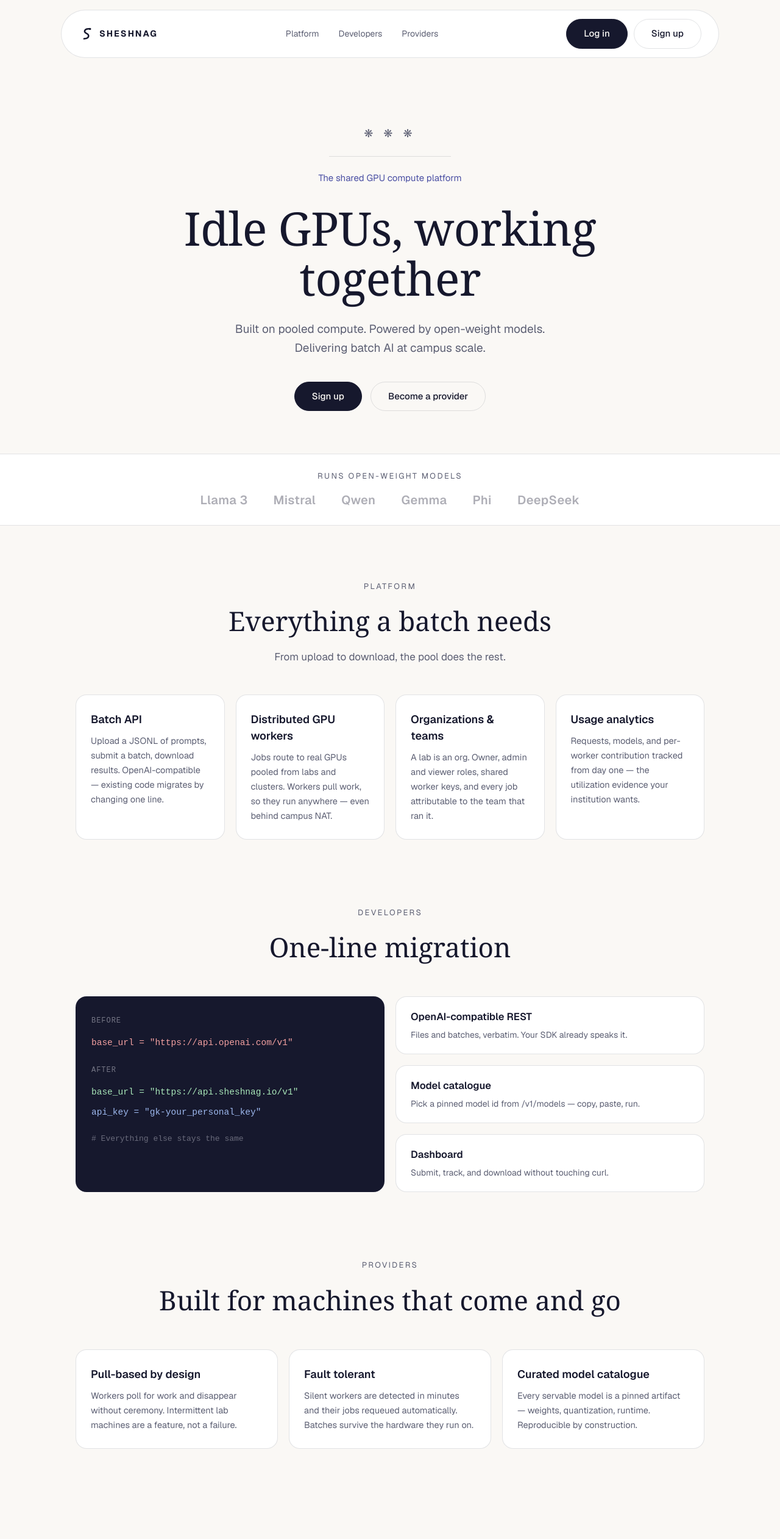
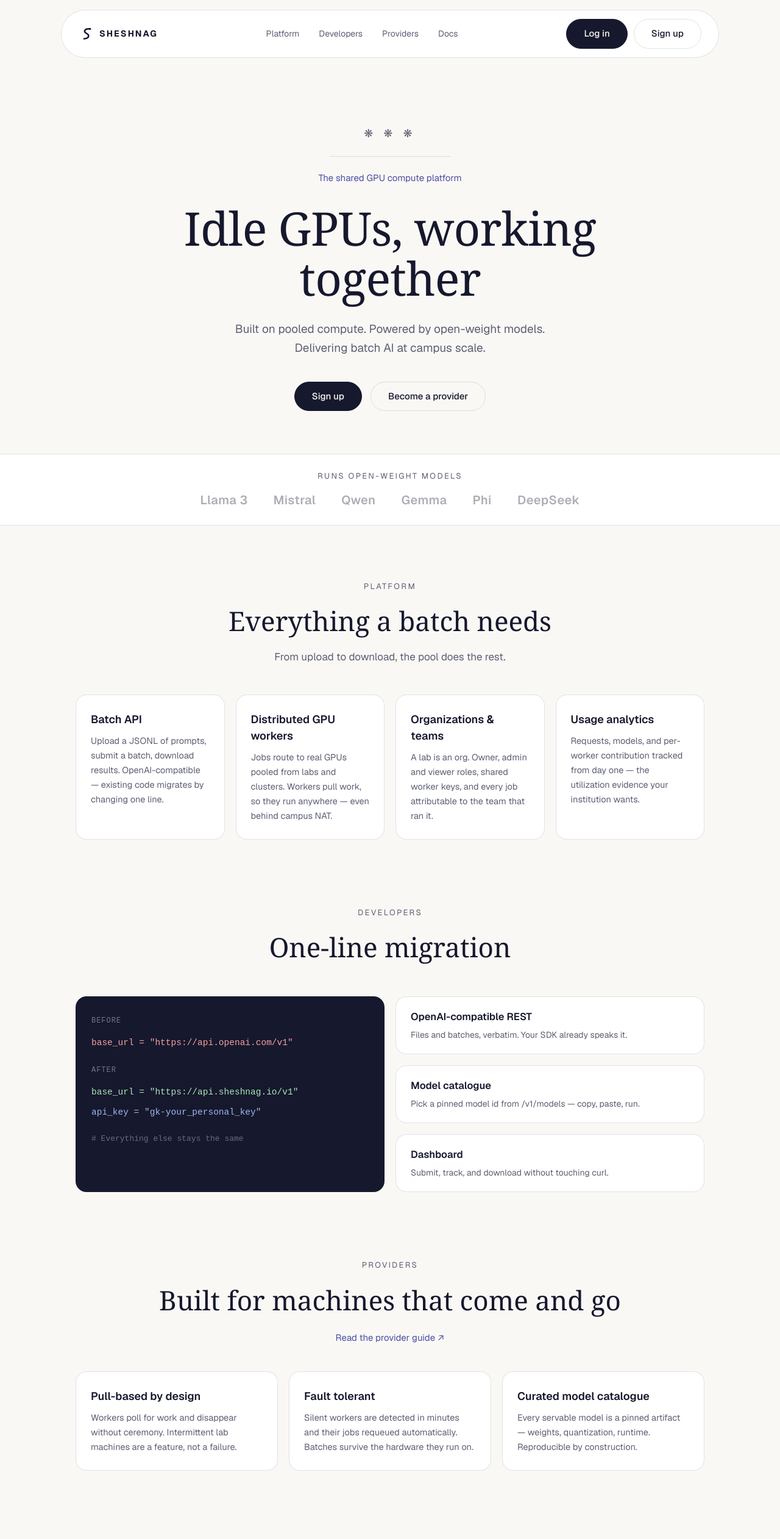
Before and after one commit to gamekeepers/sheshnag, a Next.js app: page / in a window 1280 px wide. Shown: the top 2524 px of the page at 61% size. Built offline with nearby package versions, Linux system fonts and the light colour scheme; no server answers.

Commit message:
add docs link to landing page

```diff
--- a/app/page.js
+++ b/app/page.js
@@ -2,6 +2,7 @@
 
 import { useState, useEffect } from 'react';
 import { useRouter } from 'next/navigation';
+import { docsUrl } from './components/DocsLink';
 
 const INK = '#16182d';
 const MUTED = '#5c5f73';
@@ -111,6 +112,9 @@ export default function Home() {
           {[['Platform', '#platform'], ['Developers', '#developers'], ['Providers', '#providers']].map(([label, href]) => (
             <a key={href} href={href} style={{ color: MUTED, textDecoration: 'none' }}>{label}</a>
           ))}
+          {/* Not an in-page anchor like its neighbours: the docs are a separate
+              static site this deployment serves at /docs/. */}
+          <a href={docsUrl()} target="_blank" rel="noreferrer" style={{ color: MUTED, textDecoration: 'none' }}>Docs</a>
         </div>
         <div style={{ display: 'flex', gap: 10 }}>
           {isLoggedIn ? (
@@ -211,9 +215,17 @@ export default function Home() {
       {/* ── Providers / values ── */}
       <section id="providers" style={{ maxWidth: 1080, margin: '0 auto', padding: '70px 24px 40px' }}>
         <SectionLabel>Providers</SectionLabel>
-        <h2 style={{ fontFamily: 'Georgia, serif', fontWeight: 400, fontSize: 'clamp(30px, 4vw, 44px)', textAlign: 'center', margin: '0 0 48px' }}>
+        <h2 style={{ fontFamily: 'Georgia, serif', fontWeight: 400, fontSize: 'clamp(30px, 4vw, 44px)', textAlign: 'center', margin: '0 0 18px' }}>
           Built for machines that come and go
         </h2>
+        {/* The provider portal is behind the login wall, so a visitor who wants
+            to know what they are agreeing to before signing up has nowhere else
+            to go. The guide is readable without an account. */}
+        <p style={{ textAlign: 'center', margin: '0 0 44px', fontSize: 15 }}>
+          <a href={docsUrl('provider/')} target="_blank" rel="noreferrer" style={{ color: '#4a4fa3', textDecoration: 'none' }}>
+            Read the provider guide &#8599;
+          </a>
+        </p>
         <div style={{ display: 'grid', gridTemplateColumns: 'repeat(auto-fit, minmax(260px, 1fr))', gap: 18 }}>
           {VALUES.map(v => (
             <div key={v.title} style={{ background: '#fff', border: `1px solid ${LINE}`, borderRadius: 18, padding: '26px 24px' }}>
@@ -246,6 +258,7 @@ export default function Home() {
             <a href="/login" style={{ color: MUTED, textDecoration: 'none' }}>Log in</a>
             <a href="/signup" style={{ color: MUTED, textDecoration: 'none' }}>Sign up</a>
             <a href="/provider" style={{ color: MUTED, textDecoration: 'none' }}>Provider portal</a>
+            <a href={docsUrl()} target="_blank" rel="noreferrer" style={{ color: MUTED, textDecoration: 'none' }}>Documentation</a>
           </div>
           <span style={{ fontSize: 13, color: 'rgba(22,24,45,0.4)' }}>
             A thousand heads, one platform · © {new Date().getFullYear()} Sheshnag, by Gamekeepers
```
Also changed, not shown: 1 other file (tests, documents, lock files or other folders).
